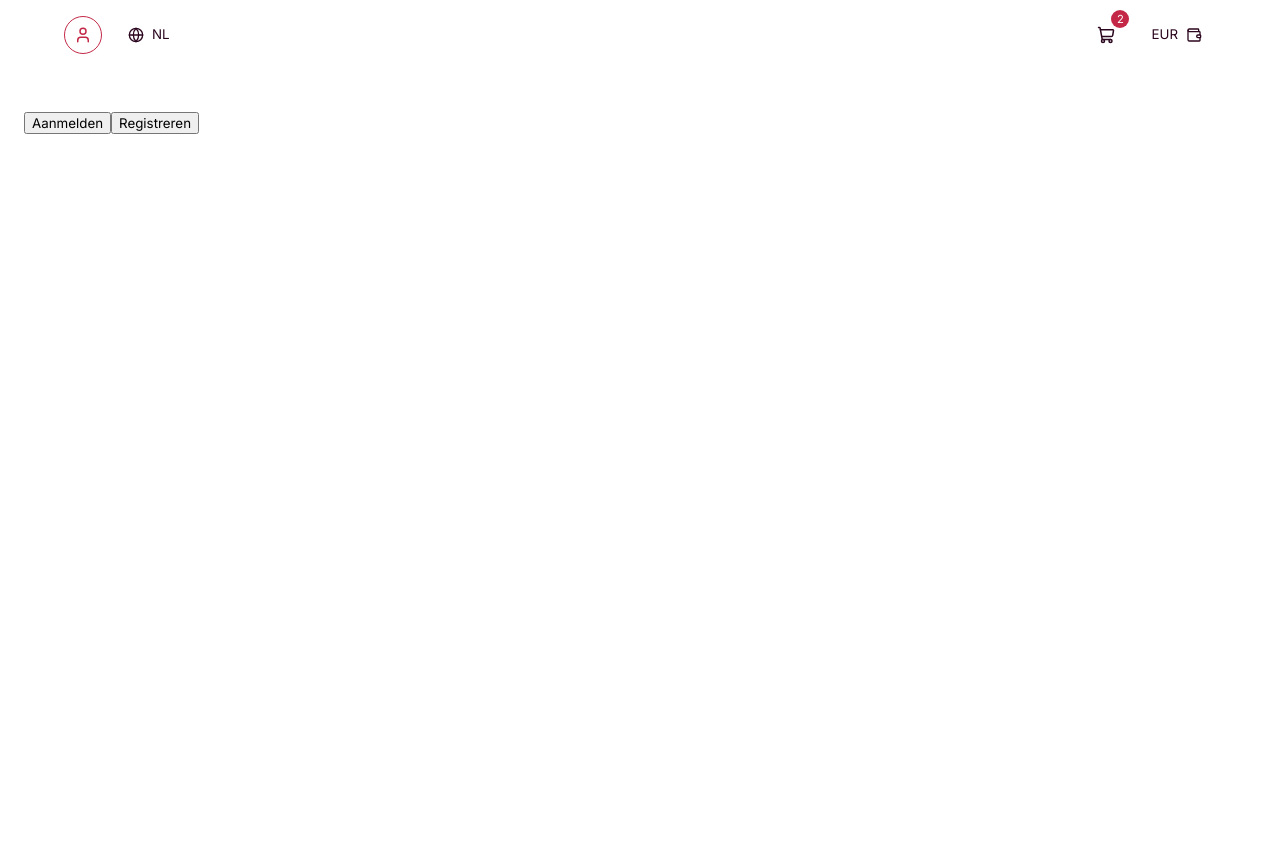
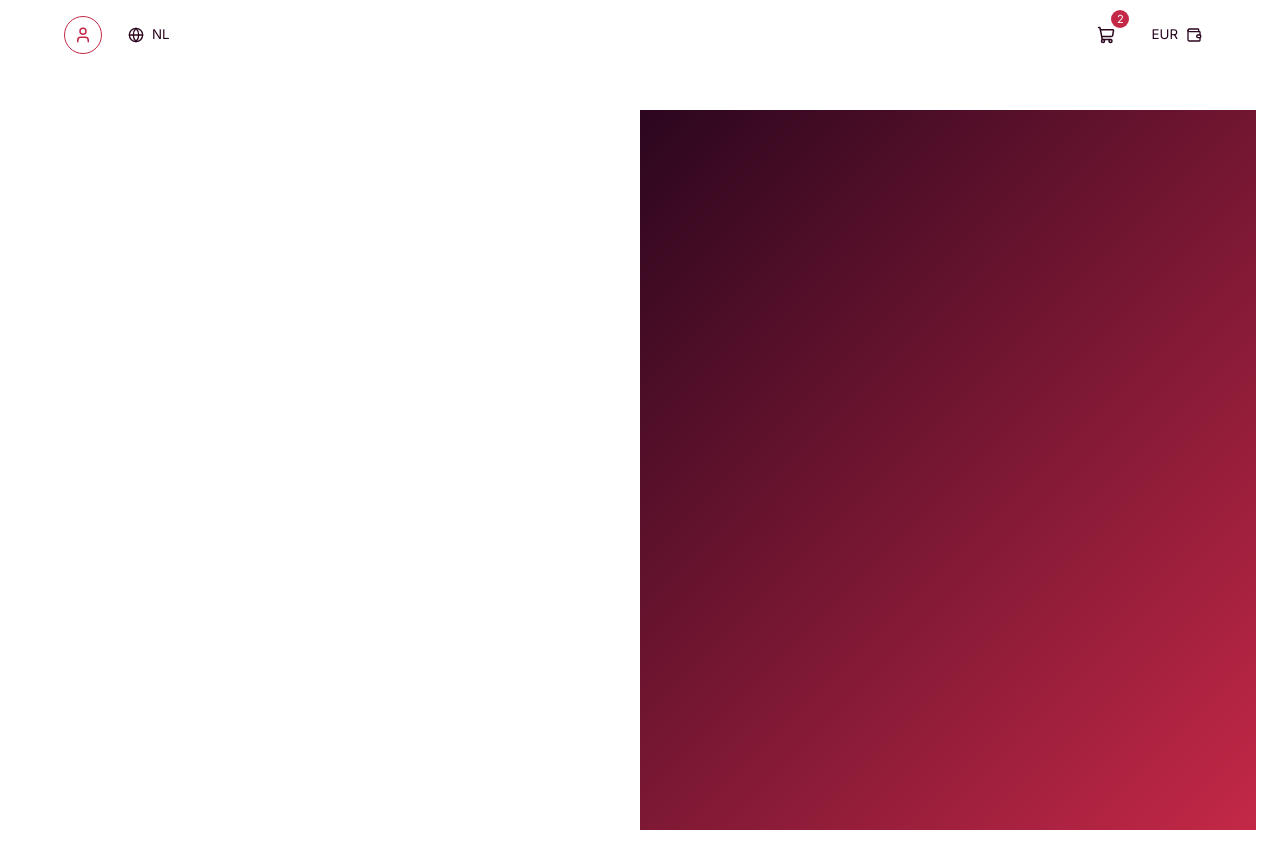
Before and after one commit to kdeborst/Specialty, a React (Vite) app: page /account in a window 1280 px wide. Built offline with nearby package versions, Linux system fonts and the light colour scheme.

Commit message:
Create grid for AuthSplitSection component

```diff
--- a/src/features/auth/components/AuthSplitSection/AuthSplitSection.css
+++ b/src/features/auth/components/AuthSplitSection/AuthSplitSection.css
@@ -0,0 +1,30 @@
+.auth-split-section {
+    width: 100%;
+}
+
+.auth-split-section-mobile-tabs {
+    display: none;
+}
+
+.auth-split-section-desktop {
+    display: grid;
+    grid-template-columns: 1fr 1fr;
+    min-height: 720px;
+}
+
+.auth-split-section-panel {
+    background-color: white;
+}
+
+.auth-split-section-panel-register {
+    background: linear-gradient(
+        135deg,
+        var(--color-midnight-violet),
+        var(--color-intense-cherry)
+    );
+    color: white;
+}
+
+.auth-split-section-mobile {
+    display: none;
+}
```
